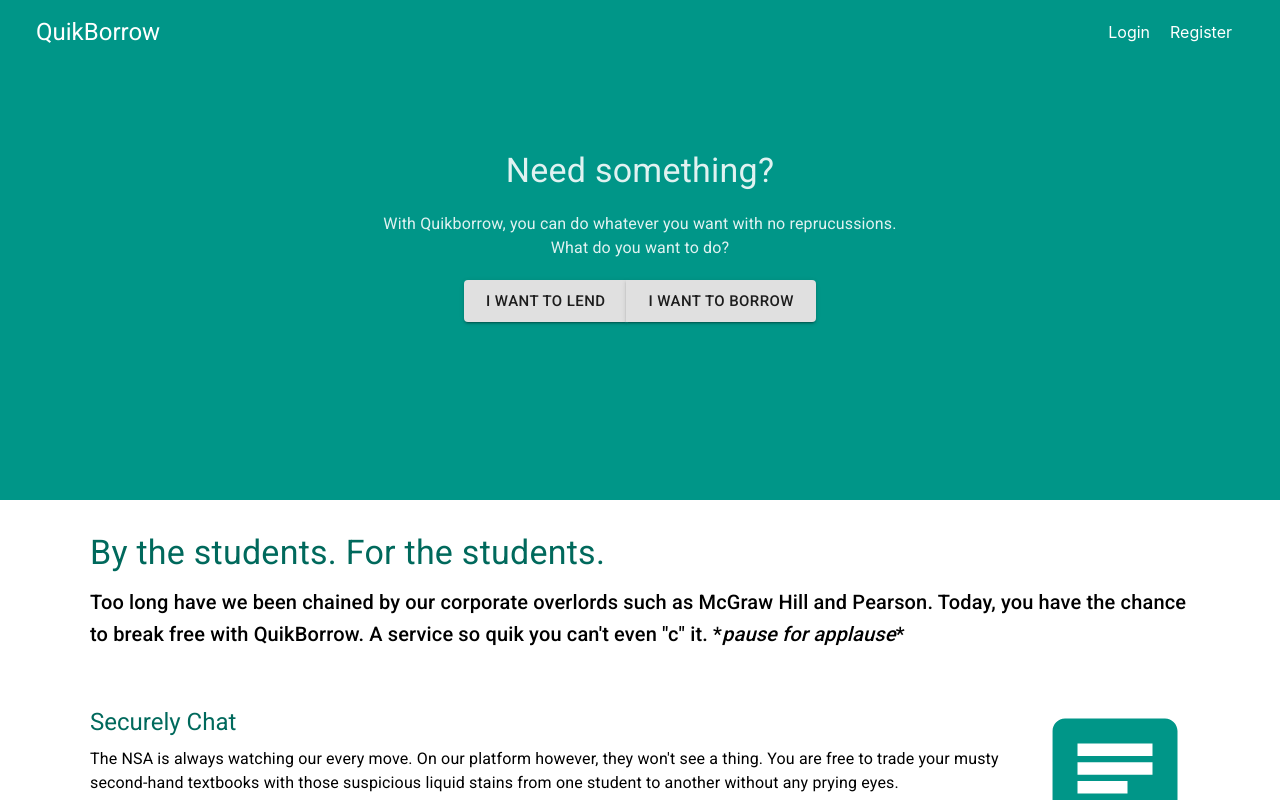
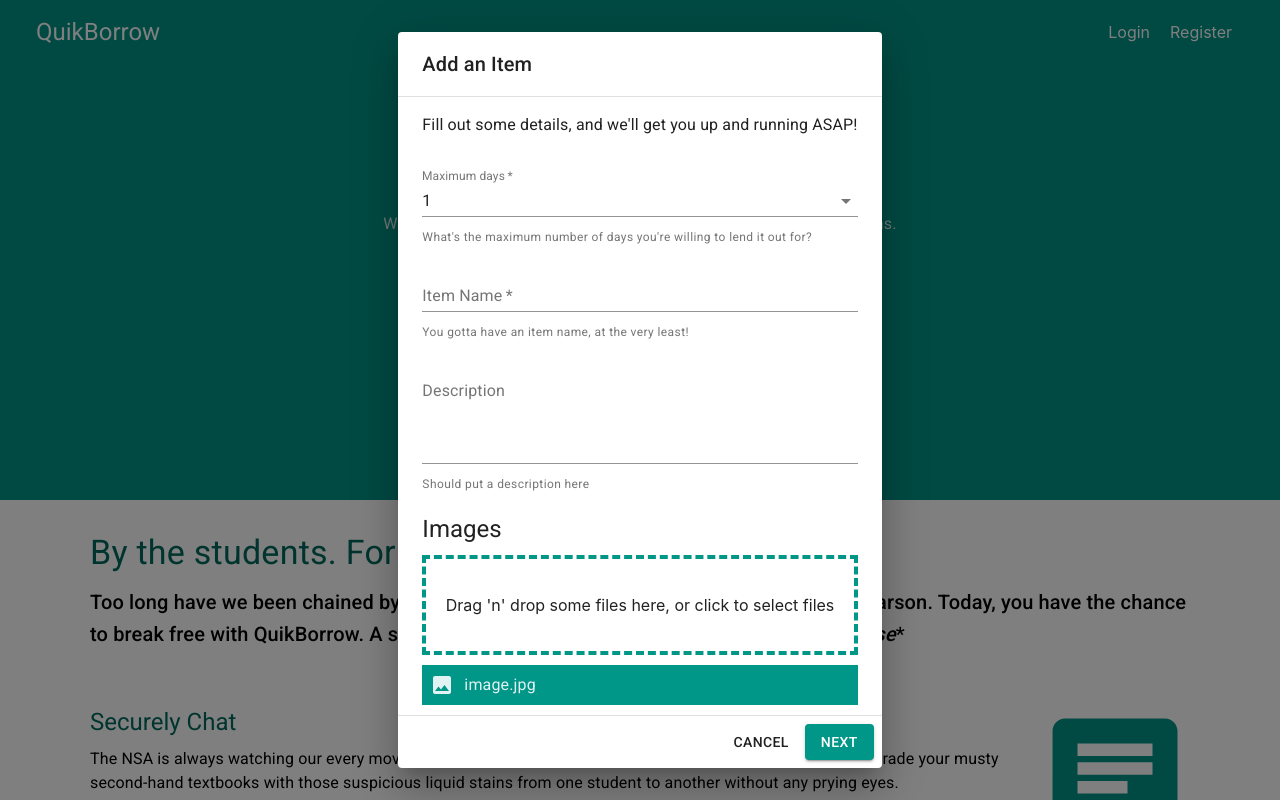
Before and after one commit to navteniev/QuikBorrow, a React (Create React App) app in the folder client/: page / in a window 1280 px wide. Both pictures are taken after a click on the button "I WANT TO LEND". Shown: the top 800 px of the page. Built offline with nearby package versions, Linux system fonts and the light colour scheme.

Commit message:
Add basic add item modal

```diff
--- a/client/package.json
+++ b/client/package.json
@@ -11,6 +11,7 @@
     "jwt-decode": "^2.2.0",
     "react": "^16.11.0",
     "react-dom": "^16.11.0",
+    "react-dropzone": "^10.2.0",
     "react-redux": "^7.1.1",
     "react-router-dom": "^5.1.2",
     "react-scripts": "3.2.0",
--- /dev/null
+++ b/client/src/js/components/AddItemModal/AddItemModal.js
@@ -0,0 +1,96 @@
+import React, { useState } from 'react'
+import styled from 'styled-components'
+import { Dialog, DialogTitle, DialogContent, DialogActions, FormHelperText, Typography, TextField, FormControl } from '@material-ui/core'
+import Dropzone from 'react-dropzone'
+import teal from '@material-ui/core/colors/teal'
+import { Button } from '@material-ui/core'
+import ImageIcon from '@material-ui/icons/Image'
+
+const FileSection = styled.section`
+	margin-top: 10px;
+`
+
+const DropzoneStyles = styled.div`
+	width: 100%;
+	height: 100px;
+	outline: ${teal[500]} dashed 4px;
+	outline-offset: -4px;
+	margin-top: 10px;
+	display: flex;
+	justify-content: center;
+	align-items: center;
+	margin-bottom: 10px;
+`
+
+const AddedFile = styled.div`
+	display: flex;
+	align-items: center;
+	height: 2em;
+	background: ${teal[500]};
+	padding: 4px 8px;
+	color: ${teal[50]};
+	overflow: hidden;
+	> p {
+		margin-left: 10px;
+		word-wrap: none;
+		text-overflow: ellipsis;
+		overflow: hidden;
+	}
+`
+
+
+function AddItemModal (props) {
+  const { open, onClose } = props
+
+  return (
+    <Dialog open={open} onClose={onClose}>
+      <DialogTitle>
+        Add an Item
+      </DialogTitle>
+
+      <DialogContent dividers>
+        <Typography variant='body1'>
+          Fill out some details, and we'll get you up and running ASAP!
+        </Typography>
+        <FormControl fullWidth margin='normal'>
+          <TextField label='Maximum days' select required SelectProps={{ native: true }} margin='normal' fullWidth>
+            {[1,2,3,4,5,6,7].map(n => <option key={n} value={n}>{n}</option>)}
+          </TextField>
+          <FormHelperText>What's the maximum number of days you're willing to lend it out for?</FormHelperText>
+          <TextField label='Item Name' required margin='normal' fullWidth />
+          <FormHelperText>You gotta have an item name, at the very least!</FormHelperText>
+          <TextField label='Description' placeholder='Give some more details about your item here' multiline rows='4' margin='normal' fullWidth />
+          <FormHelperText>Should put a description here</FormHelperText>
+
+        </FormControl>
+        <FileSection>
+          <Typography variant='h5'>
+            Images
+          </Typography>
+          <Dropzone onDrop={console.log}>
+            {({getRootProps, getInputProps}) => (
+              <DropzoneStyles {...getRootProps()}>
+                <input {...getInputProps()} />
+                <Typography variant='p'>
+                  Drag 'n' drop some files here, or click to select files
+                </Typography>
+              </DropzoneStyles>
+            )}
+          </Dropzone>
+          <AddedFile>
+            <ImageIcon />
+            <Typography variant='subtitle1' component='p'>
+            image.jpg
+            </Typography>
+          </AddedFile>
+        </FileSection>
+      </DialogContent>
+      <DialogActions>
+        <Button variant='text'>Cancel</Button>
+        <Button color='primary' variant='contained'>Next</Button>
+      </DialogActions>
+    </Dialog>
+  )
+}
+
+export default AddItemModal
--- a/client/src/js/components/Homepage/Homepage.js
+++ b/client/src/js/components/Homepage/Homepage.js
@@ -1,9 +1,12 @@
-import React, { Component } from "react";
+import React, { useState } from "react";
 import styled from 'styled-components';
-import { Typography, Button, ButtonGroup } from "@material-ui/core";
+import { Typography, Button, ButtonGroup, Dialog, DialogTitle, DialogContent, DialogActions, TextField, FormControl, FormHelperText, InputAdornment, MenuItem } from "@material-ui/core";
 import teal from '@material-ui/core/colors/teal'
 import ChatIcon from '@material-ui/icons/Chat';
-import { VerifiedUserTwoTone, ThumbsUpDownTwoTone } from "@material-ui/icons";
+import { VerifiedUserTwoTone, ThumbsUpDownTwoTone, AddCircle } from "@material-ui/icons";
+import Dropzone from 'react-dropzone'
+import ImageIcon from '@material-ui/icons/Image'
+import AddItemModal from '../AddItemModal/AddItemModal'
 
 const Background = styled.div`
 	background: #009688;
@@ -27,7 +30,7 @@ const Content = styled.div`
 	margin-bottom: 210px;
 `
 
-const Section = styled.div`
+const Section = styled.section`
 	padding: 0 50px;
 	margin: 0 auto;
 	display: flex;
@@ -58,11 +61,13 @@ const Heading = styled(Typography)`
 	color: ${teal[800]};
 `
 
-class Homepage extends Component {
-	render() {
+function Homepage() {
+	const [ openModal, setOpenModal ] = useState(false)
+
 	return (
 		<div>
 			<Background />
+			<AddItemModal open={openModal} onClose={e => setOpenModal(false)} />
 			<Content>
 				<Typography variant='h4' component='h4' style={{color: teal[50]}}>
 					Need something?
@@ -71,7 +76,7 @@ class Homepage extends Component {
 					With Quikborrow, you can do whatever you want with no reprucussions.<br/>What do you want to do?
 				</Typography>
 				<ButtonGroup>
-						<Button size='large' variant='contained'>
+					<Button size='large' variant='contained' onClick={e => setOpenModal(true)}>
 						I want to lend
 					</Button>
 					<Button size='large' variant='contained'>
@@ -125,5 +130,4 @@ class Homepage extends Component {
 		</div>
 	);
 }
-}
 export default Homepage;
```
Also changed, not shown: 1 other file (tests, documents, lock files or other folders). Lines whose indentation alone changed are shown as unchanged.
